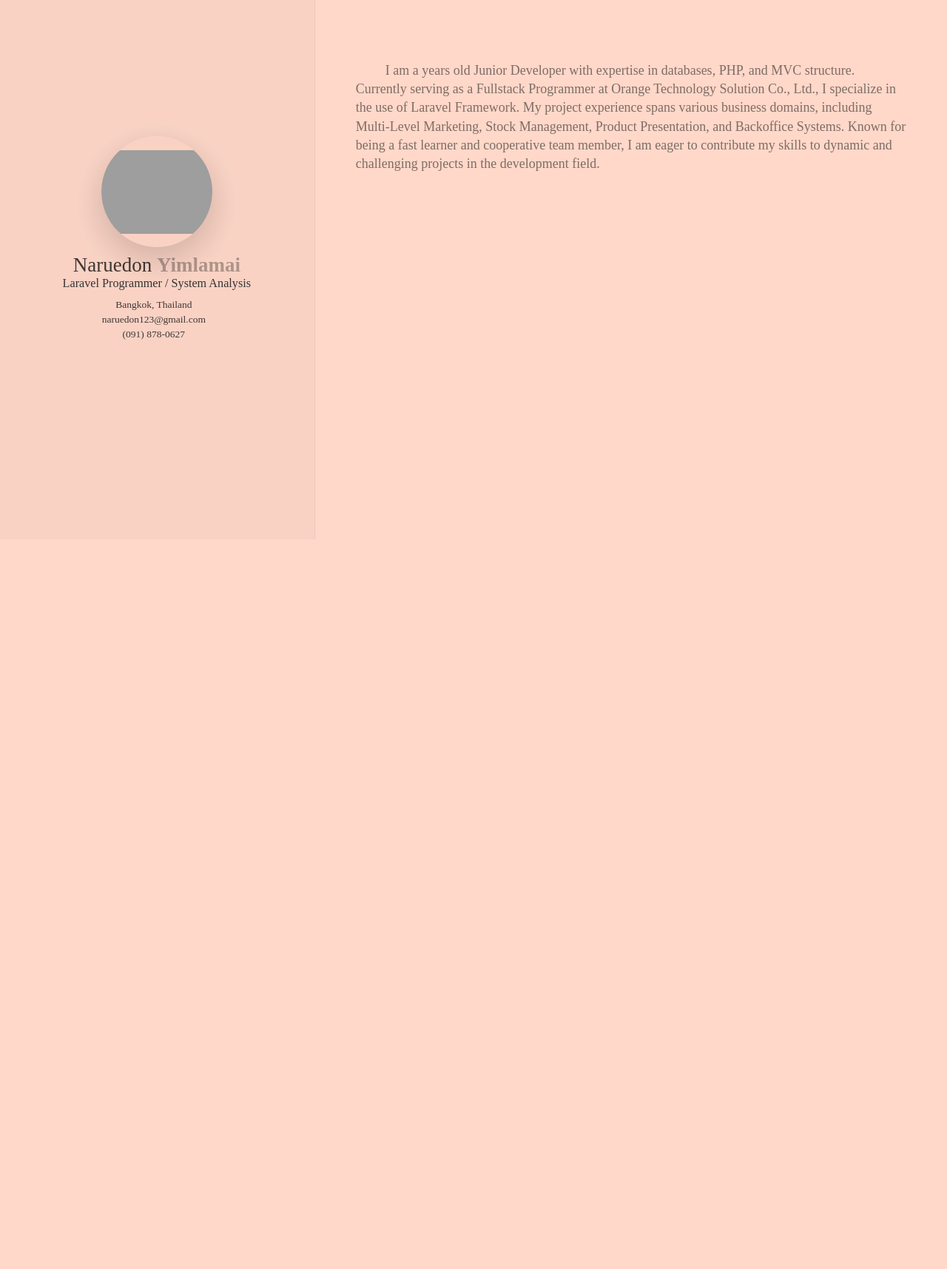
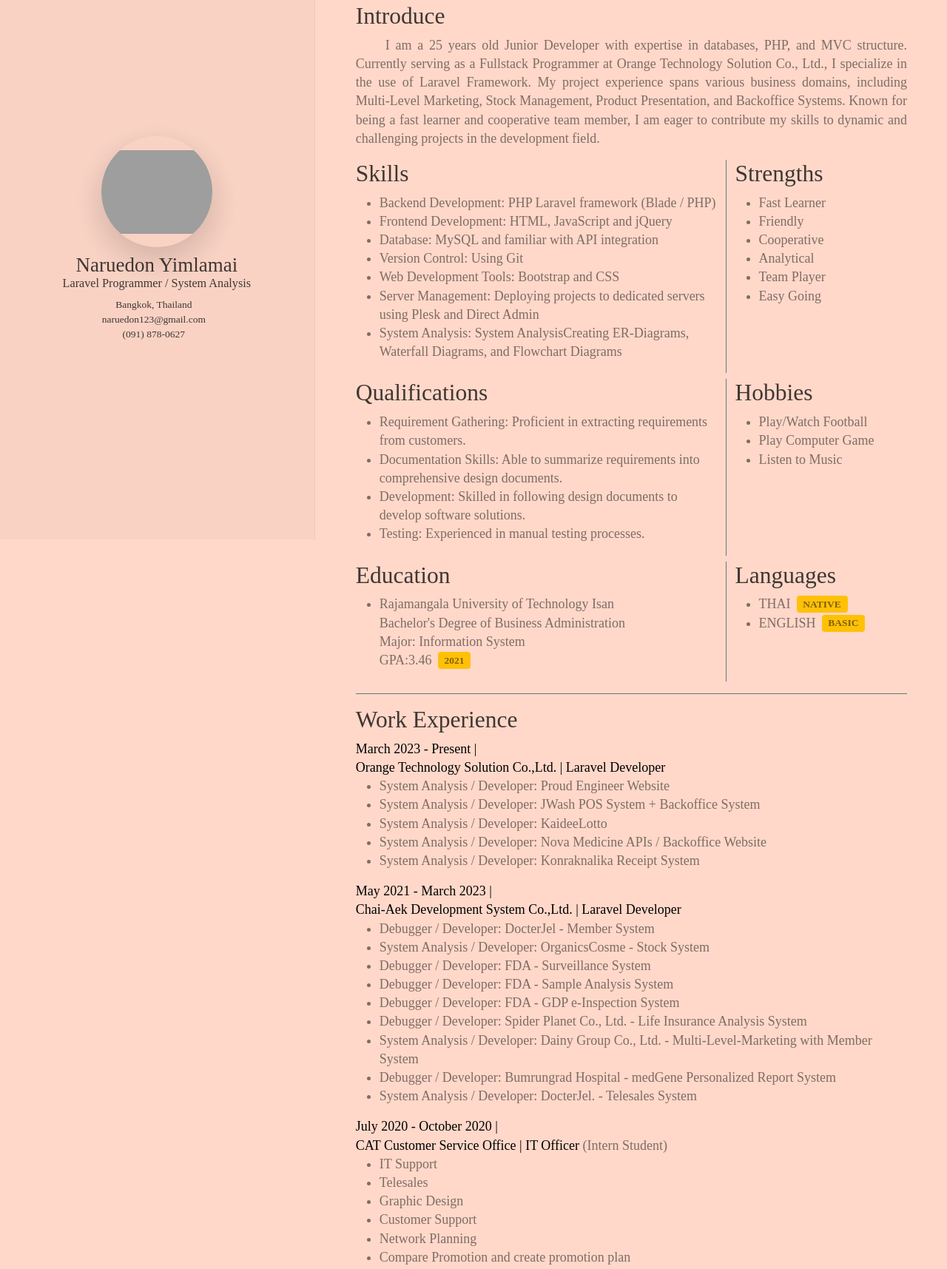
Before and after one commit to naruedon12378/naruedon12378.github.io, a plain HTML site: page index.html in a window 1280 px wide. Shown: the part 71-1786 px from the top of the page at 74% size. Before the commit the page ends 800 px from the top, so only its background shows below. Drawn offline with nearby package versions, Linux system fonts and the light colour scheme; grey boxes are pictures that could not be loaded; a web font is replaced by a local one.

Commit message:
resume update 10-02-2024

```diff
--- a/index.html
+++ b/index.html
@@ -101,6 +101,7 @@
 
       .name-hero h4 {
         font-size: 0.9em;
+        color: rgba(0, 0, 0, 0.75);
         text-align: center;
       }
 
@@ -135,6 +136,8 @@
 
       .inner p {
         color: rgba(0, 0, 0, 0.5);
+        text-align: justify;
+        text-justify: inter-word;
       }
 
       .inner p em {
@@ -143,10 +146,11 @@
       }
 
       .inner section {
-        margin: 100px auto;
+        margin: 20px auto;
+        /* margin-top: 50px; */
       }
 
-      ul {
+      ul.no-style {
         list-style-type: none;
         margin-top: -10px;
         max-width: 570px;
@@ -166,6 +170,10 @@
 
       .indented {
         text-indent: 40px;
+      }
+
+      #age {
+        color: rgba(0, 0, 0, 0.5) !important;
       }
 
       @media screen and (max-width: 48em) {
@@ -222,7 +230,7 @@
         <div class="name-hero">
           <div class="me-img mb-2 shadow-lg"></div>
           <div class="name-text">
-            <h1>Naruedon <em>Yimlamai</em></h1>
+            <h1>Naruedon Yimlamai</h1>
             <h4>Laravel Programmer / System Analysis</h4>
             <p>Bangkok, Thailand</p>
             <p>naruedon123@gmail.com</p>
@@ -233,8 +241,9 @@
       <div class="right">
         <div class="inner">
           <section>
+            <h1>Introduce</h1>
             <p class="indented">
-              I am a <em id="age"></em> years old Junior Developer with
+              I am a <em class="" id="age"></em> years old Junior Developer with
               expertise in databases, PHP, and MVC structure. Currently serving
               as a Fullstack Programmer at Orange Technology Solution Co., Ltd.,
               I specialize in the use of Laravel Framework. My project
@@ -244,70 +253,179 @@
               member, I am eager to contribute my skills to dynamic and
               challenging projects in the development field.
             </p>
-            <!-- <p>
-              Raised $78,000 in early stage funding, created initial design
-              concepts, and oversaw initial development. Currently oversee and
-              maintain all front end code and server functionality.
-            </p>
-            <p>
-              Spring 2012 - Winter 2015 |
-              <em>PadMatcher Inc. | CTO, Co-Founder</em>
-            </p>
-            <p>
-              Raised $78,000 in early stage funding, created initial design
-              concepts, and oversaw initial development. Oversaw and maintained
-              all front end code and server functionality.
-            </p>
-            <p>
-              Fall 2011 - Fall 2013 |
-              <em>Penrose Realty llc. | Desinger & Assistant</em>
-            </p>
-            <p>
-              Responsible for all technical areas. Maintain servers, computers,
-              and provide in office technical support. Rebranded company from
-              ground up including a fully responsive website.
-            </p> -->
+            <div class="row">
+              <div class="col-8 border-end border-secondary mb-2">
+                <h1>Skills</h1>
+                <ul class="text-black-50">
+                  <li>
+                    Backend Development: PHP Laravel framework (Blade / PHP)
+                  </li>
+                  <li>Frontend Development: HTML, JavaScript and jQuery</li>
+                  <li>Database: MySQL and familiar with API integration</li>
+                  <li>Version Control: Using Git</li>
+                  <li>Web Development Tools: Bootstrap and CSS</li>
+                  <li>
+                    Server Management: Deploying projects to dedicated servers
+                    using Plesk and Direct Admin
+                  </li>
+                  <li>
+                    System Analysis: System AnalysisCreating ER-Diagrams,
+                    Waterfall Diagrams, and Flowchart Diagrams
+                  </li>
+                </ul>
+              </div>
+              <div class="col-4 mb-2">
+                <h1>Strengths</h1>
+                <ul class="text-black-50">
+                  <li>Fast Learner</li>
+                  <li>Friendly</li>
+                  <li>Cooperative</li>
+                  <li>Analytical</li>
+                  <li>Team Player</li>
+                  <li>Easy Going</li>
+                </ul>
+              </div>
+              <div class="col-8 border-end border-secondary mb-2">
+                <h1>Qualifications</h1>
+                <ul>
+                  <li class="text-black-50">
+                    Requirement Gathering: Proficient in extracting requirements
+                    from customers.
+                  </li>
+                  <li class="text-black-50">
+                    Documentation Skills: Able to summarize requirements into
+                    comprehensive design documents.
+                  </li>
+                  <li class="text-black-50">
+                    Development: Skilled in following design documents to
+                    develop software solutions.
+                  </li>
+                  <li class="text-black-50">
+                    Testing: Experienced in manual testing processes.
+                  </li>
+                </ul>
+              </div>
+              <div class="col-4 mb-2">
+                <h1>Hobbies</h1>
+                <ul class="text-black-50">
+                  <li>Play/Watch Football</li>
+                  <li>Play Computer Game</li>
+                  <li>Listen to Music</li>
+                </ul>
+              </div>
+              <div class="col-8 border-end border-secondary mb-2">
+                <h1>Education</h1>
+                <ul class="text-black-50">
+                  <li>
+                    <p class="m-0">Rajamangala University of Technology Isan</p>
+                    <p class="m-0">
+                      Bachelor's Degree of Business Administration
+                    </p>
+                    <p class="m-0">Major: Information System</p>
+                    <p class="m-0 d-flex align-items-center">
+                      GPA:3.46
+                      <span class="ms-2 badge bg-warning text-reset">2021</span>
+                    </p>
+                  </li>
+                </ul>
+              </div>
+              <div class="col-4 mb-2">
+                <h1>Languages</h1>
+                <ul class="text-black-50">
+                  <li>
+                    <div class="d-flex align-items-center">
+                      THAI
+                      <span class="ms-2 badge bg-warning text-reset"
+                        >NATIVE</span
+                      >
+                    </div>
+                  </li>
+                  <li>
+                    <div class="d-flex align-items-center">
+                      ENGLISH
+                      <span class="ms-2 badge bg-warning text-reset"
+                        >BASIC</span
+                      >
+                    </div>
+                  </li>
+                </ul>
+              </div>
+            </div>
+            <div class="col-12 mt-2 border-top border-secondary">
+              <h1 class="mt-3">Work Experience</h1>
+              <div class="mb-2">
+                <p class="mb-0">
+                  <em>
+                    March 2023 - Present |<br />
+                    Orange Technology Solution Co.,Ltd. | Laravel Developer</em
+                  >
+                </p>
+                <ul class="text-black-50">
+                  <li>System Analysis / Developer: Proud Engineer Website</li>
+                  <li>
+                    System Analysis / Developer: JWash POS System + Backoffice
+                    System
+                  </li>
+                  <li>System Analysis / Developer: KaideeLotto</li>
+                  <li>
+                    System Analysis / Developer: Nova Medicine APIs / Backoffice
+                    Website
+                  </li>
+                  <li>
+                    System Analysis / Developer: Konraknalika Receipt System
+                  </li>
+                </ul>
+              </div>
+              <div class="mb-2">
+                <p class="mb-0">
+                  <em
+                    >May 2021 - March 2023 |<br />
+                    Chai-Aek Development System Co.,Ltd. | Laravel Developer</em
+                  >
+                </p>
+                <ul class="text-black-50">
+                  <li>Debugger / Developer: DocterJel - Member System</li>
+                  <li>
+                    System Analysis / Developer: OrganicsCosme - Stock System
+                  </li>
+                  <li>Debugger / Developer: FDA - Surveillance System</li>
+                  <li>Debugger / Developer: FDA - Sample Analysis System</li>
+                  <li>Debugger / Developer: FDA - GDP e-Inspection System</li>
+                  <li>
+                    Debugger / Developer: Spider Planet Co., Ltd. - Life
+                    Insurance Analysis System
+                  </li>
+                  <li>
+                    System Analysis / Developer: Dainy Group Co., Ltd. -
+                    Multi-Level-Marketing with Member System
+                  </li>
+                  <li>
+                    Debugger / Developer: Bumrungrad Hospital - medGene
+                    Personalized Report System
+                  </li>
+                  <li>
+                    System Analysis / Developer: DocterJel. - Telesales System
+                  </li>
+                </ul>
+              </div>
+              <div class="mb-2">
+                <p class="mb-0">
+                  <em>
+                    July 2020 - October 2020 |<br />
+                    CAT Customer Service Office | IT Officer </em
+                  >(Intern Student)
+                </p>
+                <ul class="text-black-50">
+                  <li>IT Support</li>
+                  <li>Telesales</li>
+                  <li>Graphic Design</li>
+                  <li>Customer Support</li>
+                  <li>Network Planning</li>
+                  <li>Compare Promotion and create promotion plan</li>
+                </ul>
+              </div>
+            </div>
           </section>
-          <!-- <section>
-            <h1>Technical Skills</h1>
-            <ul class="skill-set">
-              <li>Mobile Development</li>
-              <li>Xamarin</li>
-              <li>CSS3</li>
-              <li>Adobe Photoshop</li>
-              <li>HTML5</li>
-              <li>CSS3</li>
-              <li>JQUERY</li>
-              <li>UI Design</li>
-              <li>Company Branding</li>
-              <li>Responsive Web Design</li>
-            </ul>
-          </section>
-          <section>
-            <h1>References</h1>
-            <p>William Grand | <em>Grand Interactive, llc. | CEO</em></p>
-            <p>(617) 448-0910 | wgrand@grandinteractive.com</p>
-            <p>Eric Chauvin | <em>PadMatcher Inc. | CEO</em></p>
-            <p>(617) 448-0910 | eric@padmatcher.com</p>
-            <p>Chris Heller <em>Penrose Realty LLC. | Broker</em></p>
-            <p>(617) 794-4554 | chris@penroserealty.com</p>
-          </section>
-          <section>
-            <h1>Personal Interests</h1>
-            <ul class="skill-set">
-              <li>Faith</li>
-              <li>Biblical Studies</li>
-              <li>Playing Guitar</li>
-              <li>Song Writing</li>
-              <li>Health & Nutrition</li>
-              <li>Reading</li>
-            </ul>
-          </section>
-          <section>
-            <div class="handmade">
-              <p>handmade by <em> Anthony Adamski</em></p>
-            </div>
-          </section> -->
         </div>
       </div>
     </div>
@@ -325,7 +443,11 @@
   ></script>
   <script>
     $(document).ready(function () {
-      console.log("ready!");
+      var date1 = new Date("1999-02-16");
+      var date2 = new Date();
+
+      var age = date2.getFullYear() - date1.getFullYear();
+      $("#age").text(age);
     });
   </script>
 </html>
```
